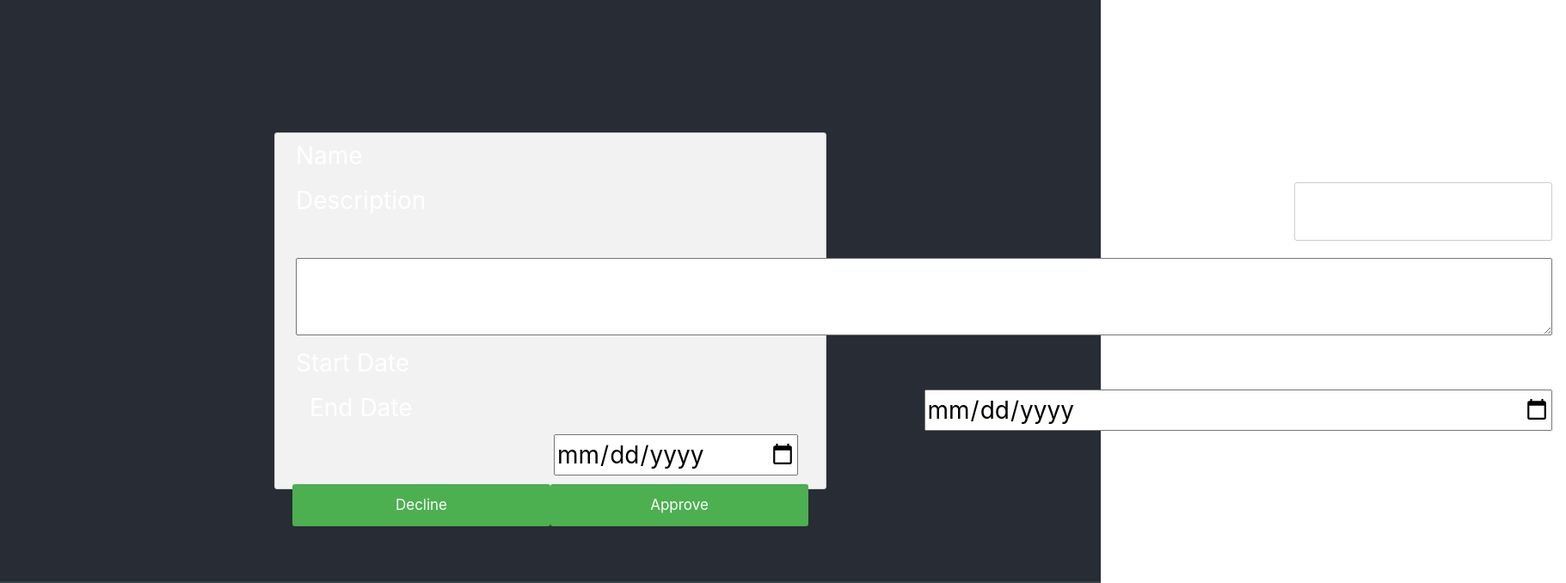
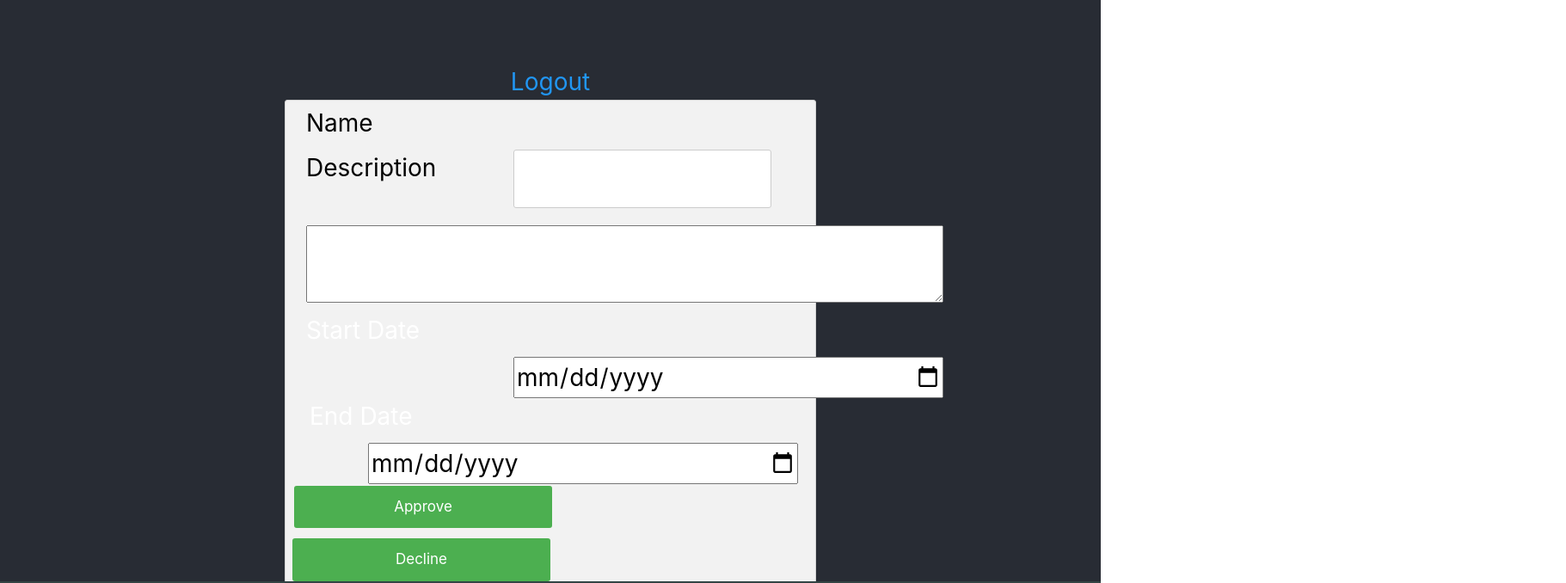
Before and after one commit to KavachInterns2020/Colors_HRMS_FE, a React (Create React App) app in the folder frontend/: page /Accept_dec in a window 1280 px wide. Shown: the part 60-738 px from the top of the page at 86% size, 1821 px wide, since content can reach past the window. Built offline with nearby package versions, Linux system fonts and the light colour scheme.

Commit message:
changes made

```diff
--- a/frontend/src/authforms/LoginForm.js
+++ b/frontend/src/authforms/LoginForm.js
@@ -3,7 +3,7 @@ import axios from "axios";
 
 import Header from "../components/templates/Header";
 import Navbar from "../components/layouts/static/Navbar";
-import Footer from "../components/templates/Footer";
+import Footer from "../components/layouts/static/Footer";
 import { Redirect } from "react-router-dom";
 import Spinner from "../components/layouts/static/Spinner";
 
--- a/frontend/src/components/layouts/HR_page.js
+++ b/frontend/src/components/layouts/HR_page.js
@@ -54,13 +54,16 @@ export default class HR_page extends Component {
                 </div>
               </div>
             </div>
+
             <div class="card">
+            <Link to="/Add_Leave">
               <div class="face face1">
                 <div class="content">
                   <img src={performance} alt="logo" />
                   <h3>Leave Management</h3>
                 </div>
               </div>
+              </Link>
               <div class="face face2">
                 <div class="content">
                   <p style={{ color: "black" }}>
--- a/frontend/src/components/layouts/Leave_Management/Accept_dec.js
+++ b/frontend/src/components/layouts/Leave_Management/Accept_dec.js
@@ -10,6 +10,7 @@ export default class Accept_dec extends Component {
             <div>
                 <Navbar/>
                  <div className="app">
+                 <Link to="/logout">Logout</Link>
                  <div classNames="row">
   <div className="col-75">
     <div className="container2">
@@ -25,26 +26,26 @@ export default class Accept_dec extends Component {
           </div>
 
           <div className="col-50">
-            <label for="cname">Name </label>
-            <input type="text" id="cname" name="cardname"/>
-            <label for="ccnum">Description</label>
-            <textarea type="text" id="ccnum" name="cardnumber" row="60" cols="80" />
+            <label for="cname" style={{color:"black"}}>Name </label>
+            <input type="text" id="cname" name="cardname" style={{marginRight:"200px"}}/>
+            <label for="ccnum" style={{color:"black"}}>Description</label>
+            <textarea type="text" id="ccnum" name="cardnumber" row="60" cols="40" />
 
             <label for="expmonth">Start Date</label>
-            <input type="date" id="expmonth" name="expmonth" />
+            <input type="date" id="expmonth" name="expmonth" style={{width:"500px"}} />
             <div className="row">
               <div className="col-50">
                 <label for="expyear">End Date</label>
-                <input type="date" id="expyear" name="expyear" />
+                <input type="date" id="expyear" name="expyear"  style={{width:"500px"}}/>
               </div>
 
             </div>
           </div>
-
+          <input type="submit" value="Approve" className="btn2" style={{margin:"2px"}}/>
+          <input type="submit" value="Decline" className="btn2"/>
         </div>
 
-        <input type="submit" value="Approve" className="btn2"/>
-          <input type="submit" value="Decline" className="btn2"/>
+
       </form>
     </div>
   </div>
--- a/frontend/src/components/layouts/Leave_Management/Add_Leave.js
+++ b/frontend/src/components/layouts/Leave_Management/Add_Leave.js
@@ -1,12 +1,13 @@
 import React, { Component } from 'react';
 import Navbar from "../static/Navbar";
 import Footer from "../static/Footer";
+import { Link, Redirect } from "react-router-dom";
 export default class Add_Leave extends Component {
     render() {
         return (
         <>
                <Navbar/>
-
+<div className="app">
                <div className="app crud-form">
           <Link to="/logout" className="sideview">
             Logout
@@ -43,6 +44,7 @@ export default class Add_Leave extends Component {
               </div>
 
               </div>
+              </div>
          <Footer/>
             </>
         )
--- a/frontend/src/components/layouts/Leave_Management/Leave_info.js
+++ b/frontend/src/components/layouts/Leave_Management/Leave_info.js
@@ -36,7 +36,8 @@ export default class Leave_info extends Component {
     type="text"
     name="leave1_type"
     value={leave1_type}
-    style={{color:"black",backgroundColor:"grey"}}
+    style={{color:"black",backgroundColor:"smokeWhite"}}
+    placeholder="Sick leave"
     />
     </td>
 </Link>
--- a/frontend/src/components/layouts/Leave_Management/Type_of.js
+++ b/frontend/src/components/layouts/Leave_Management/Type_of.js
@@ -88,6 +88,7 @@ export default class Type_of extends Component {
               />
             </div>
             <div>
+              <br/><br/>
               <label>Leave Type Description</label>
               <textarea
                 rows="4"
@@ -107,6 +108,7 @@ export default class Type_of extends Component {
                 required
               />
             </div>
+            <br/><br/>
             <button type="submit">Submit</button>
           </form>
          </div>
--- a/frontend/src/components/layouts/employeeCRUD/Add.js
+++ b/frontend/src/components/layouts/employeeCRUD/Add.js
@@ -3,7 +3,7 @@ import axios from "axios";
 
 import { Link, Redirect } from "react-router-dom";
 import Navbar from "../static/Navbar";
-import Footer from "../../templates/Footer";
+import Footer from "../static/Footer";
 import Header from "../../templates/Header";
 import Spinner from "../static/Spinner";
 
--- a/frontend/src/components/layouts/employeeCRUD/Delete.js
+++ b/frontend/src/components/layouts/employeeCRUD/Delete.js
@@ -3,7 +3,7 @@ import axios from "axios";
 
 import { Link, Redirect } from "react-router-dom";
 import Navbar from "../static/Navbar";
-import Footer from "../../templates/Footer";
+import Footer from "../static/Footer";
 import Header from "../../templates/Header";
 import Spinner from "../static/Spinner";
 
--- a/frontend/src/components/layouts/employeeCRUD/Info.js
+++ b/frontend/src/components/layouts/employeeCRUD/Info.js
@@ -3,7 +3,7 @@ import axios from "axios";
 
 import { Link, Redirect } from "react-router-dom";
 import Navbar from "../static/Navbar";
-import Footer from "../../templates/Footer";
+import Footer from "../static/Footer";
 import Spinner from "../static/Spinner";
 
 export default class Info extends Component {
--- a/frontend/src/components/layouts/employeeCRUD/Update.js
+++ b/frontend/src/components/layouts/employeeCRUD/Update.js
@@ -3,7 +3,7 @@ import axios from "axios";
 
 import { Link, Redirect } from "react-router-dom";
 import Navbar from "../static/Navbar";
-import Footer from "../../templates/Footer";
+import Footer from "../static/Footer";
 import Header from "../../templates/Header";
 import Spinner from "../static/Spinner";
 
```
